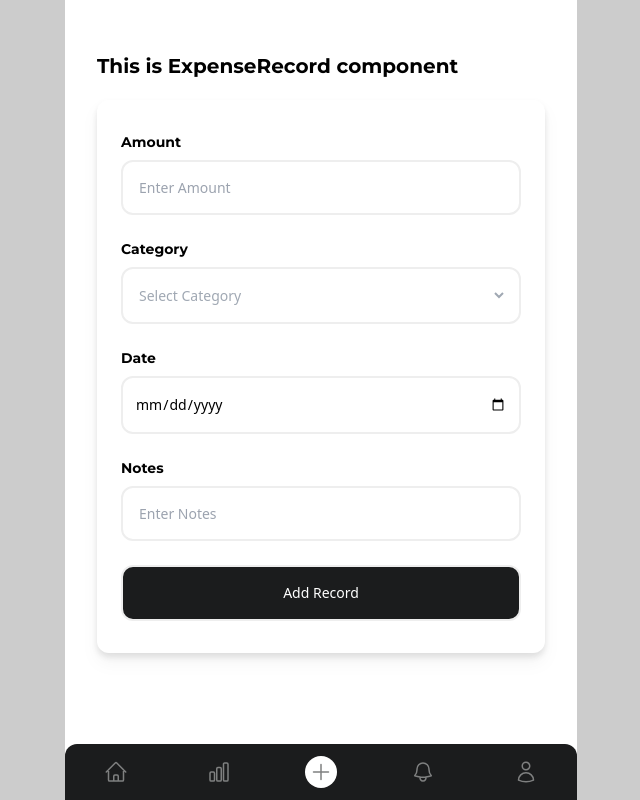
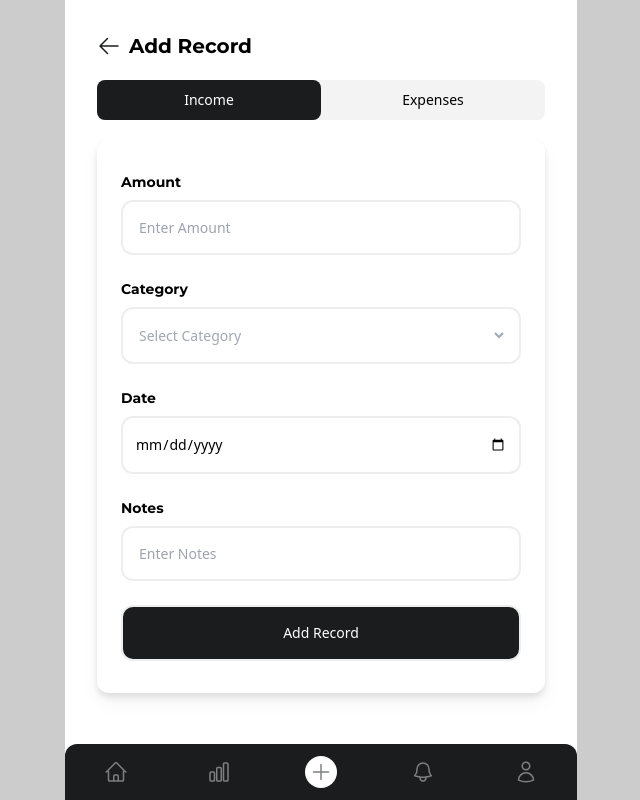
Before and after one commit to stankovic-dusan-fe/vue-budget-tracker, a Vue app: page /addrecord in a window 1280 px wide. Shown: the whole page, without its empty margins (319-959 px from the left). Built offline with nearby package versions, Linux system fonts and the light colour scheme.

Commit message:
Fixed error with shallowRef for dynamic components

```diff
--- a/src/components/ExpenseRecord.vue
+++ b/src/components/ExpenseRecord.vue
@@ -1,5 +1,4 @@
 <template>
-  <h3 class="my-5">This is ExpenseRecord component</h3>
   <BaseForm />
 </template>
 
--- a/src/components/IncomeRecord.vue
+++ b/src/components/IncomeRecord.vue
@@ -1,5 +1,4 @@
 <template>
-  <h3 class="my-5">This is IncomeRecord component</h3>
   <BaseForm />
 </template>
 
--- a/src/components/ui/BaseBackBtn.vue
+++ b/src/components/ui/BaseBackBtn.vue
@@ -1,7 +1,14 @@
 <template>
-  <RouterLink to="/"><ArrowLeftIcon class="h-6 w-6 text-[#1B1C1D]" /></RouterLink>
+  <RouterLink
+    to="/"
+    class="flex items-center gap-2"
+    ><ArrowLeftIcon class="h-6 w-6 text-[#1B1C1D]" />
+    <h3>{{ btnTitle }}</h3></RouterLink
+  >
 </template>
 
 <script setup>
 import { ArrowLeftIcon } from "@heroicons/vue/24/outline";
+
+const props = defineProps({ btnTitle: String });
 </script>
--- a/src/views/AddRecordView.vue
+++ b/src/views/AddRecordView.vue
@@ -1,39 +1,35 @@
 <template>
   <div class="p-8">
-    <!-- <div class="flex items-center gap-2">
-      <BaseBackBtn />
-      <h3>Add Record</h3>
-    </div>
+    <BaseBackBtn btnTitle="Add Record" />
     <div class="w-full h-[40px] grid grid-cols-2 bg-[#F3F3F3] rounded-lg my-5">
       <button
-        @click="selectedTab = IncomeRecord"
+        @click="selectedComponent = IncomeRecord"
         class="text-sm rounded-lg"
+        :class="selectedComponent === IncomeRecord ? 'bg-[#1B1C1D] text-white' : ''"
       >
         Income
       </button>
       <button
-        @click="selectedTab = ExpenseRecord"
+        @click="selectedComponent = ExpenseRecord"
         class="text-sm rounded-lg"
+        :class="selectedComponent === ExpenseRecord ? 'bg-[#1B1C1D] text-white' : ''"
       >
         Expenses
       </button>
-    </div> -->
-
-    <component :is="selectedTab" />
+    </div>
+    <KeepAlive>
+      <component :is="selectedComponent" />
+    </KeepAlive>
   </div>
 </template>
 
 <script setup>
-import { ref } from "vue";
+import { shallowRef } from "vue";
 
 import BaseBackBtn from "@/components/ui/BaseBackBtn.vue";
 
 import IncomeRecord from "@/components/IncomeRecord.vue";
 import ExpenseRecord from "@/components/ExpenseRecord.vue";
 
-let selectedTab = ref(ExpenseRecord);
-
-function setSelectedTab(tab) {
-  selectedTab = tab;
-}
+let selectedComponent = shallowRef(IncomeRecord);
 </script>
--- a/src/views/TransactionView.vue
+++ b/src/views/TransactionView.vue
@@ -2,10 +2,7 @@
   <PageLayout>
     <template v-slot:header>
       <div class="w-full min-h-[330px] bg-white p-8 rounded-b-xl drop-shadow-lg">
-        <div class="flex items-center gap-2 mb-5">
-          <BaseBackBtn />
-          <h3>Transactions</h3>
-        </div>
+        <BaseBackBtn btnTitle="Transaction" />
         <div class="flex justify-center items-center">
           <img
             class="w-[90%]"
```
